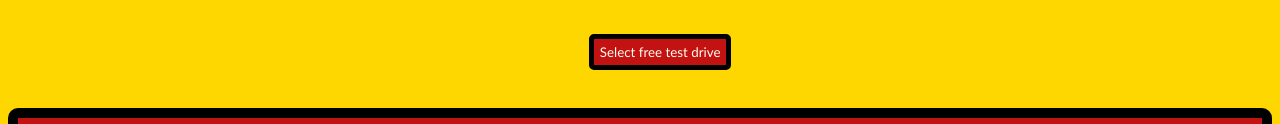
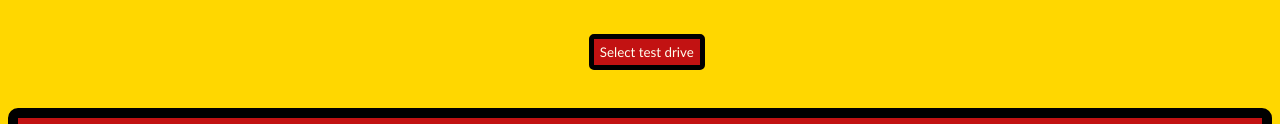
Before and after one commit to Alex-Phillip/cars, a plain HTML site: page index.html in a window 1280 px wide. Shown: the part 785-909 px from the top of the page. Drawn offline with Linux system fonts and the light colour scheme.

Commit message:
Update index.html

```diff
--- a/index.html
+++ b/index.html
@@ -16,7 +16,7 @@
         <button id="previous" class="previous">Previous</button>
         <button id="next" class="next">Next</button>
         <br>
-        <button id="selection" class="selection">Select free test drive</button>
+        <button id="selection" class="selection">Select test drive</button>
         <br><br><br>
         <h2 id="selection-display" style="text-align: center;"></h2>
         <footer class="footer">
```
